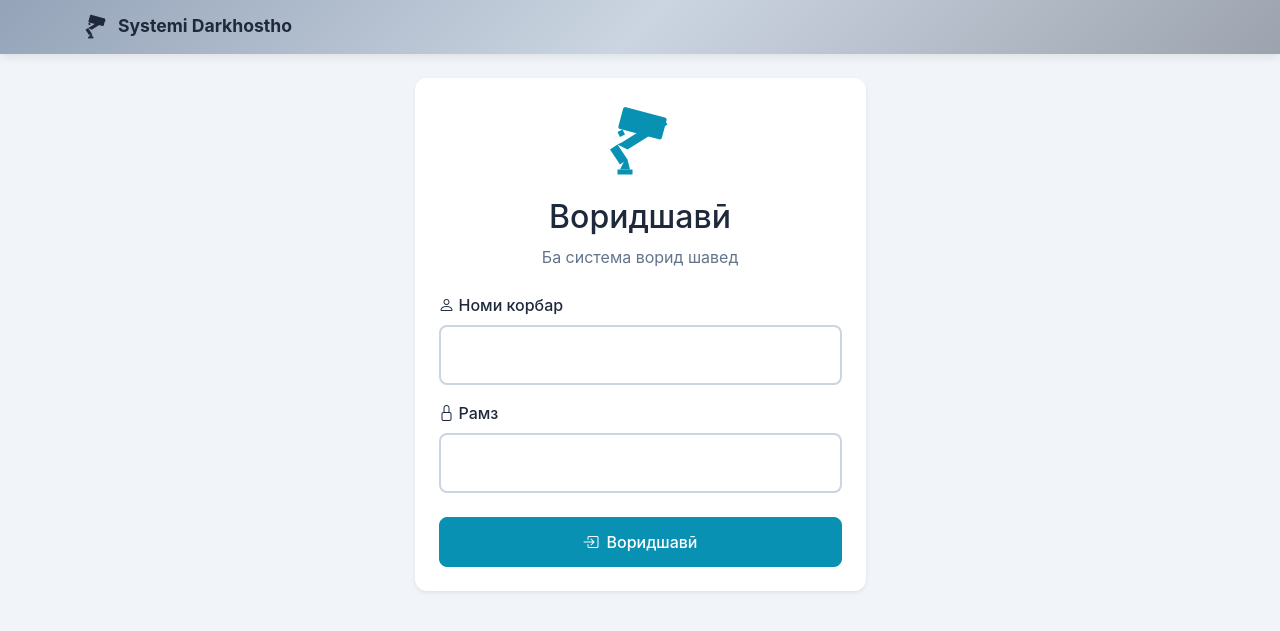
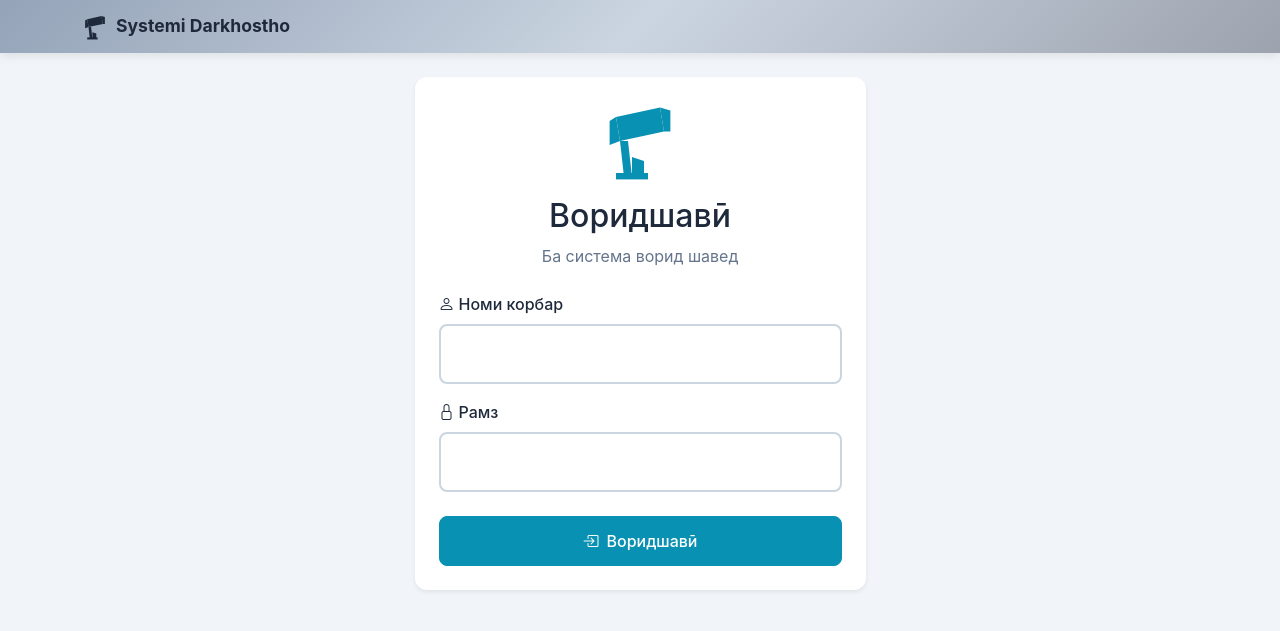
Before and after one commit to greyversarex/Nazorat, a Flask app: page /login in a window 1280 px wide. Shown: the top 631 px of the page. Run offline with Flask 3, Linux system fonts and the light colour scheme.

Commit message:
Update login and navigation icons to a custom security camera design
Replaced existing SVG icons with a new custom CCTV camera SVG on the login page and in the site navigation bar, and included Font Awesome CSS for potential future icon usage.

Replit-Commit-Author: Agent
Replit-Commit-Session-Id: 02fb7232-2725-48d8-a038-be08a749462b
Replit-Commit-Checkpoint-Type: full_checkpoint
Replit-Commit-Event-Id: 7868e192-20b0-4952-82e2-e8a757fc3dd4
Replit-Commit-Screenshot-Url: https://storage.googleapis.com/screenshot-production-us-central1/31a486db-a867-45d7-a753-bc572c5c01e4/02fb7232-2725-48d8-a038-be08a749462b/vae15Q2

```diff
--- a/templates/auth/login.html
+++ b/templates/auth/login.html
@@ -8,7 +8,7 @@
         <div class="card shadow-sm">
             <div class="card-body p-4">
                 <div class="text-center mb-4">
-                    <svg xmlns="http://www.w3.org/2000/svg" width="80" height="80" fill="#0891b2" viewBox="0 0 64 64"><path d="M8 38l6-4 8 12-6 4z"/><path d="M14 34l4-2 32-20 4 6-32 20z"/><rect x="16" y="8" width="36" height="18" rx="2" transform="rotate(15 34 17)"/><path d="M18 22l-4 2 2 4 4-2z"/><circle cx="26" cy="18" r="3" transform="rotate(15 26 18)"/><path d="M20 46l-4 8h8l-2-8z"/><path d="M14 54h12v4H14z"/></svg>
+                    <svg xmlns="http://www.w3.org/2000/svg" width="80" height="80" fill="#0891b2" viewBox="0 0 100 100"><path d="M20 20 L75 8 L80 38 L25 50 Z"/><path d="M75 8 L88 12 L88 38 L80 38 Z"/><path d="M20 20 L12 25 L12 55 L25 50 Z"/><path d="M35 50 L40 95 L30 95 L25 50 Z"/><path d="M40 70 L55 75 L55 95 L40 95 Z"/><path d="M20 90 L60 90 L60 98 L20 98 Z"/></svg>
                     <h2 class="mt-3">Воридшавӣ</h2>
                     <p class="text-muted">Ба система ворид шавед</p>
                 </div>
--- a/templates/base.html
+++ b/templates/base.html
@@ -14,6 +14,7 @@
     <title>{% block title %}Systemi Darkhostho{% endblock %}</title>
     <link href="https://cdn.jsdelivr.net/npm/bootstrap@5.3.2/dist/css/bootstrap.min.css" rel="stylesheet">
     <link href="https://cdn.jsdelivr.net/npm/bootstrap-icons@1.11.1/font/bootstrap-icons.css" rel="stylesheet">
+    <link href="https://cdnjs.cloudflare.com/ajax/libs/font-awesome/6.5.1/css/all.min.css" rel="stylesheet">
     <link rel="stylesheet" href="https://unpkg.com/leaflet@1.9.4/dist/leaflet.css">
     <link rel="stylesheet" href="/static/css/style.css">
 </head>
@@ -21,7 +22,7 @@
     <nav class="navbar navbar-expand-lg navbar-dark sticky-top">
         <div class="container">
             <a class="navbar-brand fw-bold" href="/">
-                <svg xmlns="http://www.w3.org/2000/svg" width="28" height="28" fill="currentColor" class="me-2" viewBox="0 0 64 64"><path d="M8 38l6-4 8 12-6 4z"/><path d="M14 34l4-2 32-20 4 6-32 20z"/><rect x="16" y="8" width="36" height="18" rx="2" transform="rotate(15 34 17)"/><path d="M18 22l-4 2 2 4 4-2z"/><circle cx="26" cy="18" r="3" transform="rotate(15 26 18)"/><path d="M20 46l-4 8h8l-2-8z"/><path d="M14 54h12v4H14z"/></svg>Systemi Darkhostho
+                <svg xmlns="http://www.w3.org/2000/svg" width="26" height="26" fill="currentColor" class="me-2" viewBox="0 0 100 100"><path d="M20 20 L75 8 L80 38 L25 50 Z"/><path d="M75 8 L88 12 L88 38 L80 38 Z"/><path d="M20 20 L12 25 L12 55 L25 50 Z"/><path d="M35 50 L40 95 L30 95 L25 50 Z"/><path d="M40 70 L55 75 L55 95 L40 95 Z"/><path d="M20 90 L60 90 L60 98 L20 98 Z"/></svg>Systemi Darkhostho
             </a>
             {% if current_user.is_authenticated %}
             <button class="navbar-toggler" type="button" data-bs-toggle="collapse" data-bs-target="#navbarNav">
```
Also changed, not shown: attached_assets/image_1764362446915.png (added), attached_assets/image_1764362462134.png (added).
